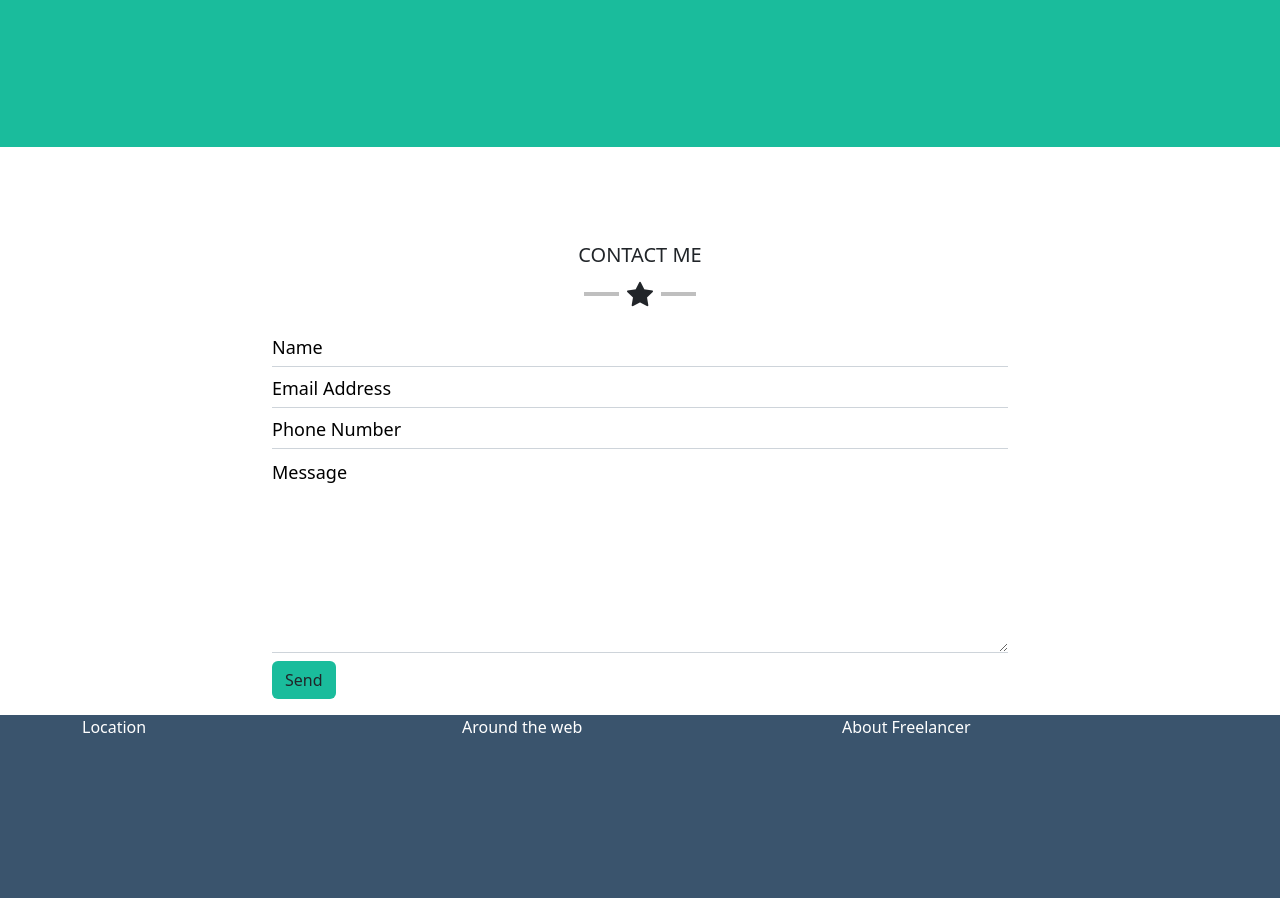
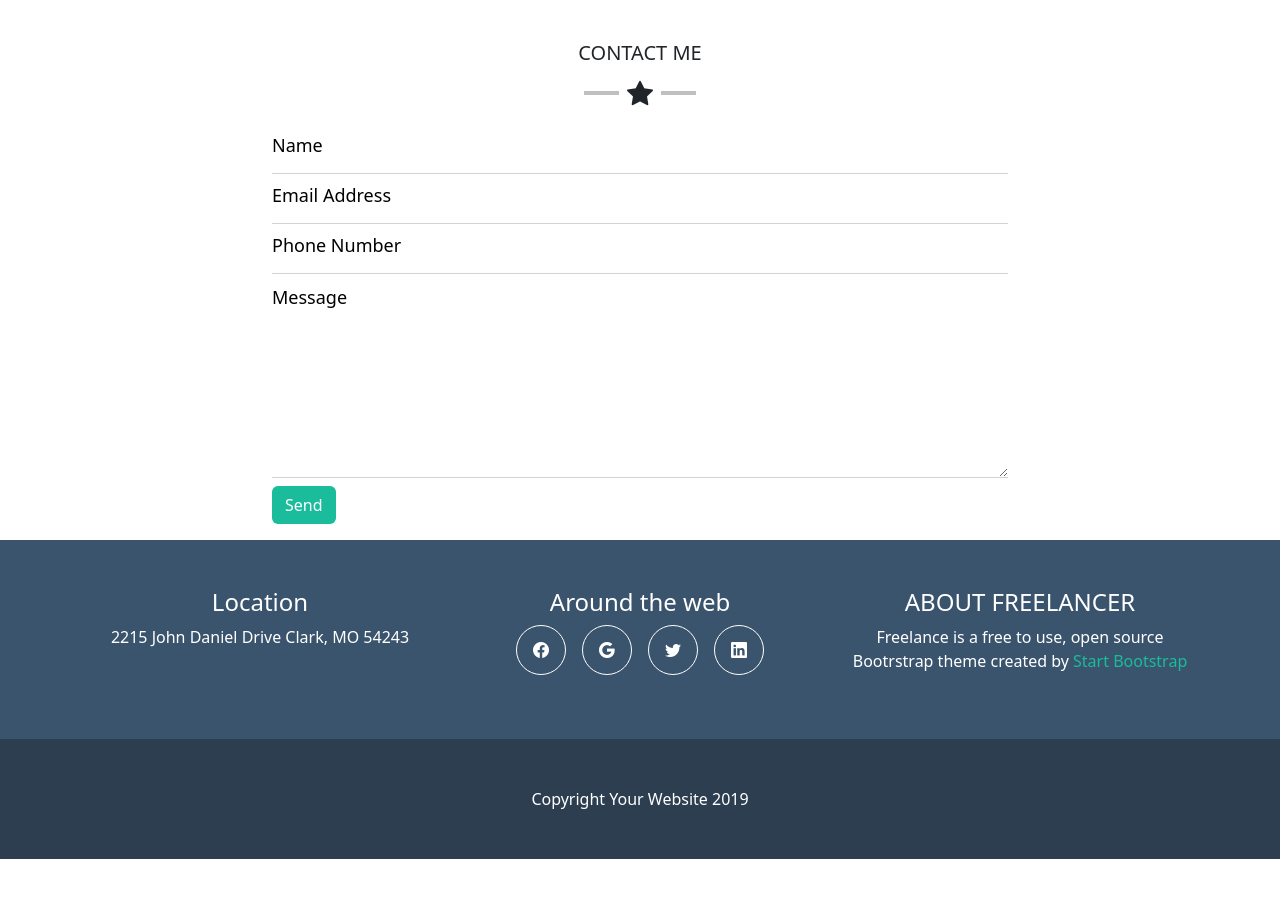
Before and after one commit to KatiaLosignore/html-css-bootstrap-freelancer, a plain HTML site: page index.html in a window 1280 px wide. Shown: the part 1620-2518 px from the top of the page. After the commit the page ends 2479 px from the top, so only its background shows below. Drawn offline with nearby package versions, Linux system fonts and the light colour scheme.

Commit message:
added  footer

```diff
--- a/css/style.css
+++ b/css/style.css
@@ -5,18 +5,19 @@ header nav{
 }
 
 main section, footer .footer-top {
-    min-height: 470px;
+    /* min-height: 470px; */
     color: white;
 }
 
 footer .footer-bottom {
-    min-height: 200px;
+    /* min-height: 200px; */
 }
 
 
 
 
 /* Colors */
+
 
 .bg-header {
     background-color: rgb(44,62,80);
@@ -34,6 +35,9 @@ footer .footer-bottom {
 .bg-darkerblue {
     background-color: rgb(44,62,80);
 }
+
+
+
 
 
 /* Navbar */
@@ -103,7 +107,44 @@ section .bi-star-fill {
     font-size: 18px;
 }
 
+.contact .form-control:focus{
+    box-shadow: none;
+}
+
 .contacts hr {
     width: 35px;
     border: 2px solid black;
 }
+
+.contacts .form-control {
+    padding-left: 0;
+    padding-bottom: 15px;
+}
+
+.contacts button .btn.bg-green:hover {
+    color: rgb(26,188,156);
+    border: 1px solid currentColor;
+    background-color: white;
+}
+
+
+
+/* Footer */
+
+.web-icons > li {
+    border: 1px solid white;
+    width: 50px;
+    height: 50px;
+    border-radius: 50%;
+    display: flex;
+    align-items: center;
+    justify-content: center;
+}
+
+.web-icons a {
+    color: white;
+}
+
+footer .start {
+    color: rgb(26,188,156);
+}
--- a/index.html
+++ b/index.html
@@ -59,8 +59,10 @@
                             <span><hr></span>
                         </div>
                         <div class="d-flex justify-content-center mt-2">
-                            <P>GRAPHIC ARTIST -</P>
-                            <P>WEB DESIGNER -</P>
+                            <P>GRAPHIC ARTIST</P>
+                            <i class="bi bi-dash"></i>
+                            <P>WEB DESIGNER</P>
+                            <i class="bi bi-dash"></i>
                             <P>ILLUSTRATOR</P>
                         </div>
                     </div>
@@ -141,7 +143,7 @@
             <div class="container">
                 <div class="row text-center">
                     <div class="col">
-                        <h5 class="text-dark mt-5">CONTACT ME</h5>
+                        <h5 class="text-dark">CONTACT ME</h5>
                         <div class="d-flex justify-content-center align-items-center mb-3">
                             <span><hr class="star-black"></span>
                             <i class="bi bi-star-fill mx-2 text-dark"></i>
@@ -164,7 +166,7 @@
                             <div class="mb-2">
                                 <textarea class="form-control ps-0" placeholder="Message" id="message" name="message"></textarea>
                             </div>
-                            <button type="submit" class="btn bg-green mb-3">Send</button>
+                            <button type="submit" class="btn bg-green mb-3 text-white">Send</button>
                         </form>
                     </div>
                 </div>
@@ -175,20 +177,36 @@
 
     <!-- Footer -->
     <footer>
-        <div class="footer-top bg-blue-gray">
+        <div class="footer-top bg-blue-gray p-5">
             <div class="container">
-                <div class="row">
-                    <div class="col-12 col-md-4">Location</div>
-                    <div class="col-12 col-md-4">Around the web</div>
-                    <div class="col-12 col-md-4">About Freelancer</div>
+                <div class="row gy-4">
+                    <div class="col-12 col-md-4 text-center">
+                       <h4>Location</h4>
+                       <p class="mb-0">2215 John Daniel Drive Clark, MO 54243</p>
+                    </div>
+                    <div class="col-12 col-md-4 text-center">
+                        <h4>Around the web</h4>
+                        <ul class="web-icons list-unstyled gap-3 d-flex align-items-center justify-content-center">
+                            <li><a href="#"><i class="bi bi-facebook mx-2"></i></a></li>
+                            <li><a href="#"><i class="bi bi-google mx-2"></i></a></li>
+                            <li><a href="#"><i class="bi bi-twitter mx-2"></i></a></li>
+                            <li><a href="#"><i class="bi bi-linkedin mx-2"></i></a></li>
+                        </ul>
+                    </div>
+                    <div class="col-12 col-md-4 text-center">
+                        <h4>ABOUT FREELANCER</h4>
+                        <p>Freelance is a free to use, open source Bootrstrap theme created by <a href="#" class="text-green text-decoration-none start">Start Bootstrap</a></p>
+                    </div>
                 </div>
             </div>
         </div>
 
-        <div class="footer-bottom bg-darkerblue">
+        <div class="footer-bottom bg-darkerblue py-5">
             <div class="container-fluid">
-                <div class="row text-center">
-                    <div class="col">Copyright</div>
+                <div class="row h-100">
+                    <div class="col d-flex justify-content-center">
+                        <address class="mb-0 text-white">Copyright Your Website 2019</address>
+                    </div>
                 </div>
 
             </div>
```
